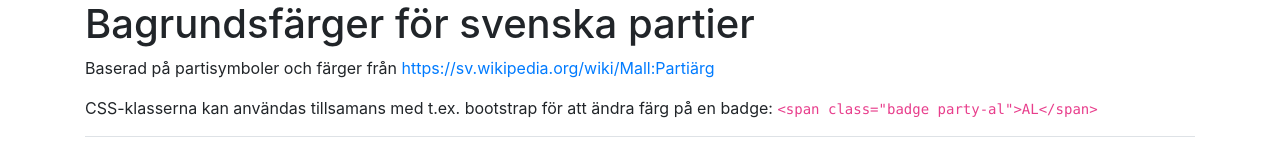
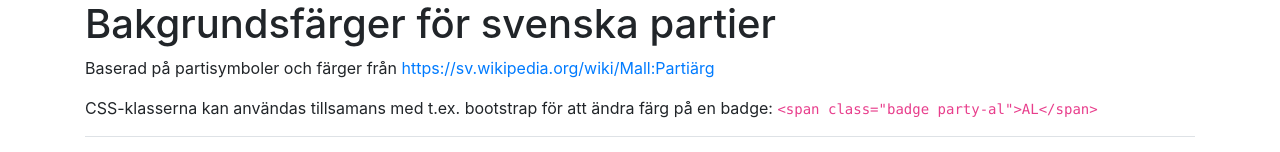
Before and after one commit to borsna/swedish-party-colors, a plain HTML site: page docs/index.html in a window 1280 px wide. Shown: the top 152 px of the page. Drawn offline with nearby package versions, Linux system fonts and the light colour scheme.

Commit message:
add metadata anf fix spelling

```diff
--- a/docs/index.html
+++ b/docs/index.html
@@ -5,6 +5,12 @@
   <!-- Required meta tags -->
   <meta charset="utf-8">
   <meta name="viewport" content="width=device-width, initial-scale=1, shrink-to-fit=no">
+
+  <!-- Metadata -->
+  <meta name="robots" content="All" />
+  <meta name="description" content="CSS-bakgrundsfärger för svenska partier" />
+  <meta name="keywords" content="css,partier,färger,bootstrap" />
+  <meta name="dcterms.contributor" content="Olof Olsson" />
 
   <!-- Bootstrap CSS -->
   <link rel="stylesheet" href="//maxcdn.bootstrapcdn.com/bootstrap/4.0.0/css/bootstrap.min.css" integrity="sha384-Gn5384xqQ1aoWXA+058RXPxPg6fy4IWvTNh0E263XmFcJlSAwiGgFAW/dAiS6JXm"
@@ -15,7 +21,7 @@
 
 <body>
   <div class="container">
-    <h1>Bagrundsfärger för svenska partier</h1>
+    <h1>Bakgrundsfärger för svenska partier</h1>
     <p>
       Baserad på partisymboler och färger från
       <a href="https://sv.wikipedia.org/wiki/Mall:Partif%C3%A4rg">https://sv.wikipedia.org/wiki/Mall:Partiärg</a>
```
